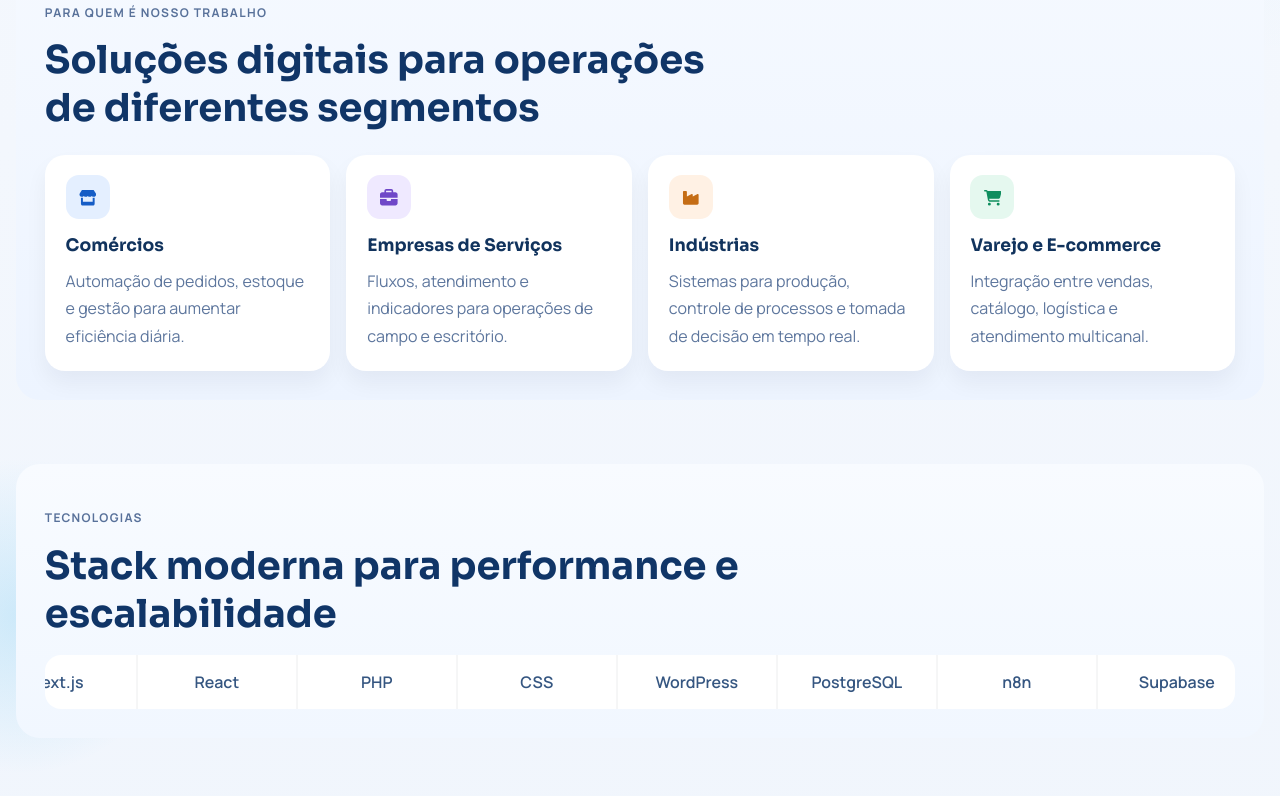
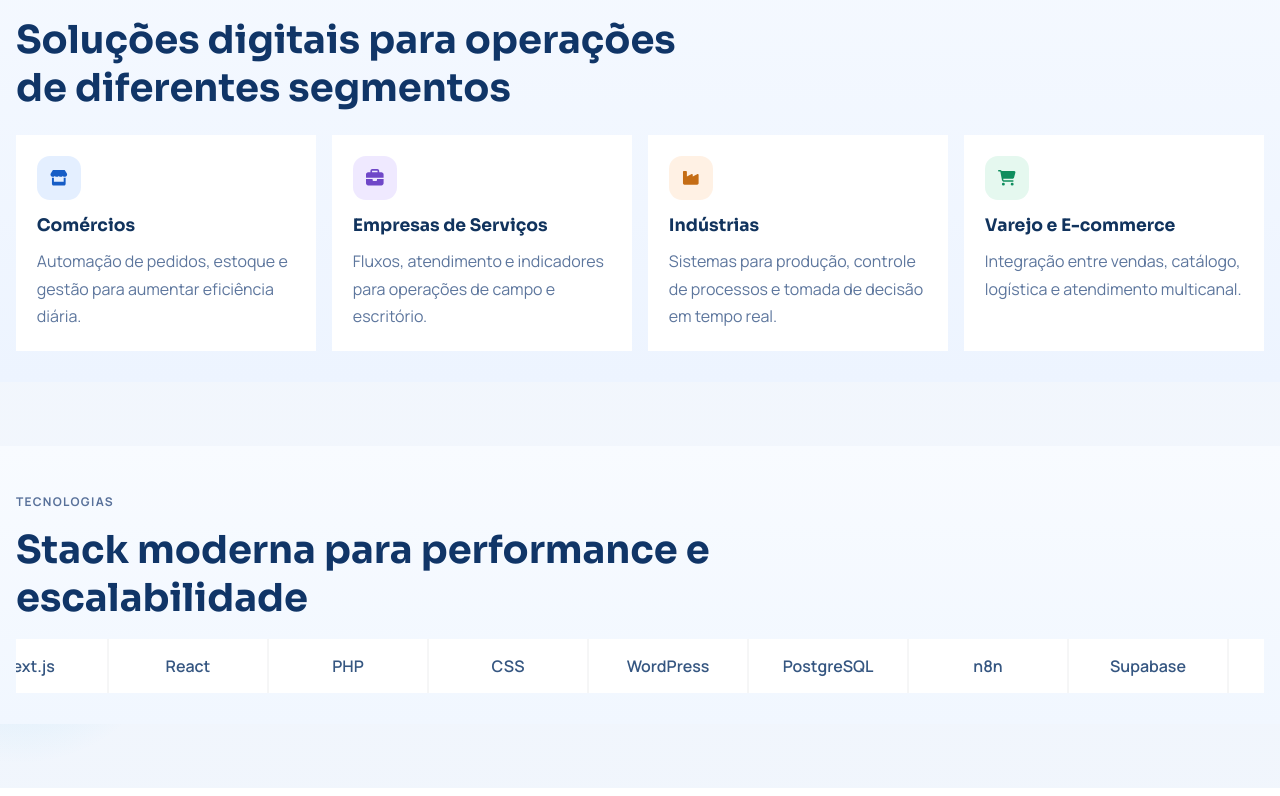
Before and after one commit to joaopedroforti/institutional-site, a Next.js app: page / in a window 1280 px wide. Shown: the part 1484-2280 px from the top of the page. Built offline with nearby package versions, Linux system fonts and the light colour scheme.

Commit message:
style: convert home to full-width sections and remove header-hero gap

```diff
--- a/app/components/site-shell.module.css
+++ b/app/components/site-shell.module.css
@@ -116,7 +116,7 @@
 
 .main {
   width: min(1320px, calc(100% - 2rem));
-  margin: clamp(1rem, 2vw, 1.8rem) auto 0;
+  margin: 0 auto 0;
   position: relative;
   z-index: 2;
 }
--- a/app/home.module.css
+++ b/app/home.module.css
@@ -76,19 +76,26 @@
 
 .section,
 .sectionBlue,
+.sectionSoftBlue,
 .contactSection {
+  width: 100vw;
+  margin-left: calc(50% - 50vw);
   margin-top: clamp(2.7rem, 5vw, 4.3rem);
+  padding-left: max(1rem, calc((100vw - 1320px) / 2));
+  padding-right: max(1rem, calc((100vw - 1320px) / 2));
+  padding-top: clamp(1.3rem, 2.4vw, 2rem);
+  padding-bottom: clamp(1.3rem, 2.4vw, 2rem);
+}
+
+.section {
+  background: transparent;
 }
 
 .sectionBlue {
-  padding: clamp(1.2rem, 2.5vw, 1.8rem);
-  border-radius: 24px;
   background: linear-gradient(180deg, #f5f9ff 0%, #edf4ff 100%);
 }
 
 .sectionSoftBlue {
-  padding: clamp(1.2rem, 2.5vw, 1.8rem);
-  border-radius: 24px;
   background: linear-gradient(180deg, #f8fbff 0%, #f1f7ff 100%);
 }
 
@@ -126,9 +133,9 @@
 .callout,
 .contactCard,
 .formCard {
-  border-radius: 20px;
+  border-radius: 0;
   background: #ffffff;
-  box-shadow: 0 12px 22px rgba(15, 23, 42, 0.05);
+  box-shadow: none;
   padding: clamp(1rem, 2vw, 1.3rem);
 }
 
@@ -194,7 +201,7 @@
 
 .carousel {
   margin-top: 1.1rem;
-  border-radius: 16px;
+  border-radius: 0;
   background: #ffffff;
   overflow: hidden;
 }
@@ -217,8 +224,6 @@
 }
 
 .contactSection {
-  border-radius: 0;
-  padding: clamp(1.4rem, 2.8vw, 2rem) 0;
   background: #ffffff;
 }
 
@@ -294,7 +299,7 @@
 .input,
 .textarea {
   width: 100%;
-  border-radius: 6px;
+  border-radius: 4px;
   border: 1px solid rgba(15, 23, 42, 0.14);
   background: #ffffff;
   color: #0f294f;
```
